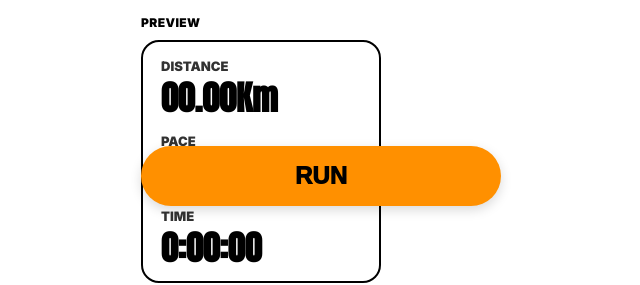
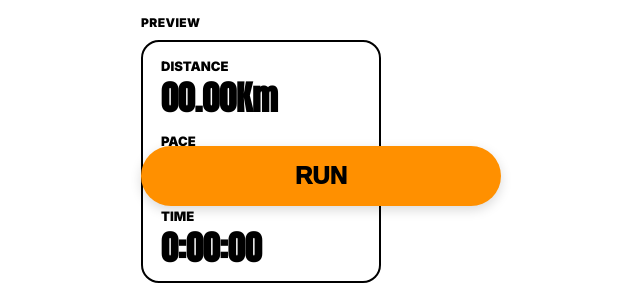
Before and after one commit to runimate/strava, a website: page index.html in a window 1280 px wide. Shown: the part 564-849 px from the top of the page, 319-959 px from the left. Drawn offline with Linux system fonts and the light colour scheme.

Commit message:
Update styles.css

```diff
--- a/styles.css
+++ b/styles.css
@@ -455,3 +455,12 @@ body.no-scroll{ overflow: hidden; }
 @font-face{ font-family:'DS-Digital'; src:url('./fonts/LCD.woff2') format('woff2'); font-weight:400 900; font-style:normal; font-display:swap; }
 @font-face{ font-family:'Special Gothic Expanded One'; src:url('./fonts/Gothic.woff2') format('woff2'); font-weight:400; font-style:normal; font-display:swap; }
 @font-face{ font-family:'Quantico'; src:url('./fonts/Speed.woff2') format('woff2'); font-weight:400 900; font-style:normal; font-display:swap; }
+
+/* [추가 패치] 라벨 투명도 제거 (숫자와 동일한 진한 컬러 적용) */
+.result-label,
+.data-label,
+.m-label,
+.m1-item .m-label,
+.monthly-type1 .m1-item .m-label {
+    opacity: 1 !important;
+}
```
